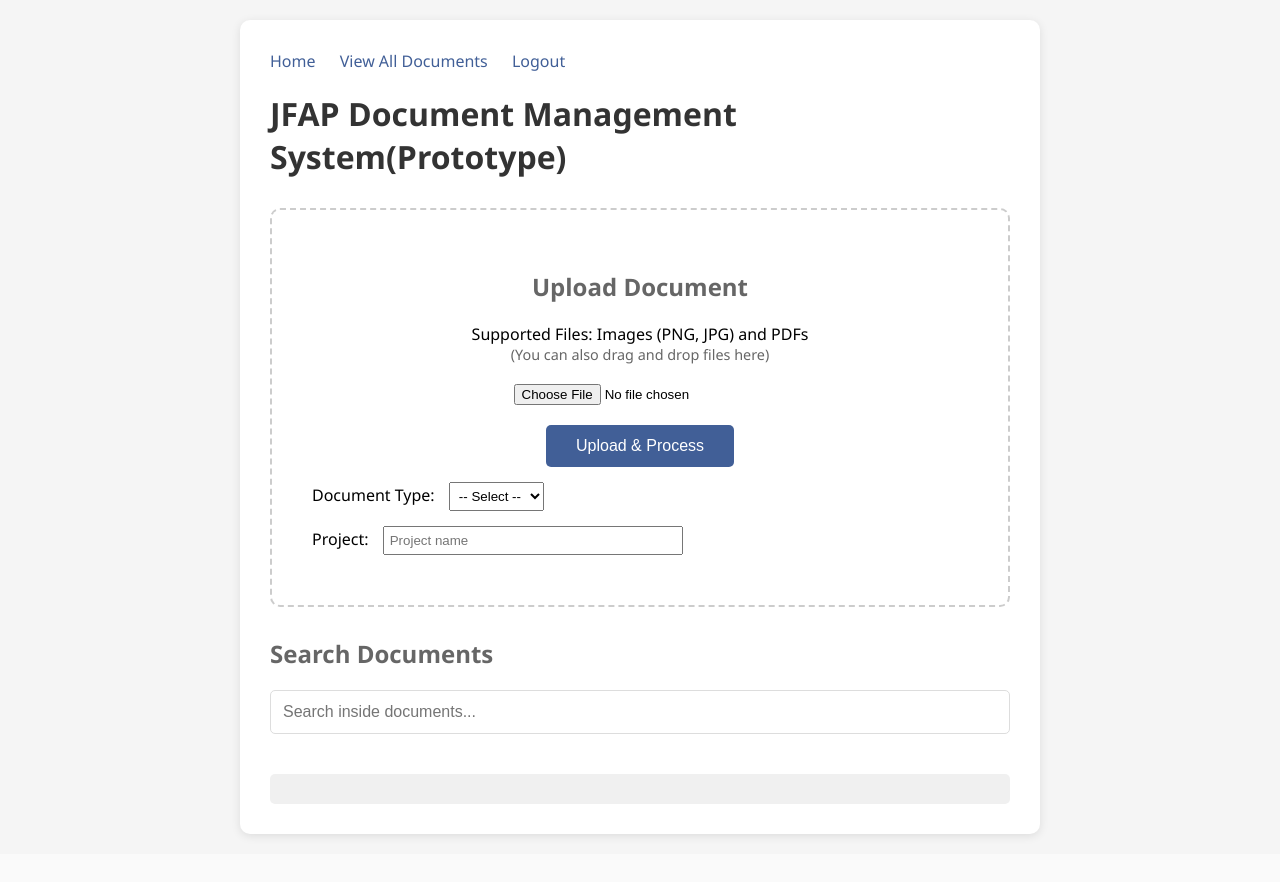
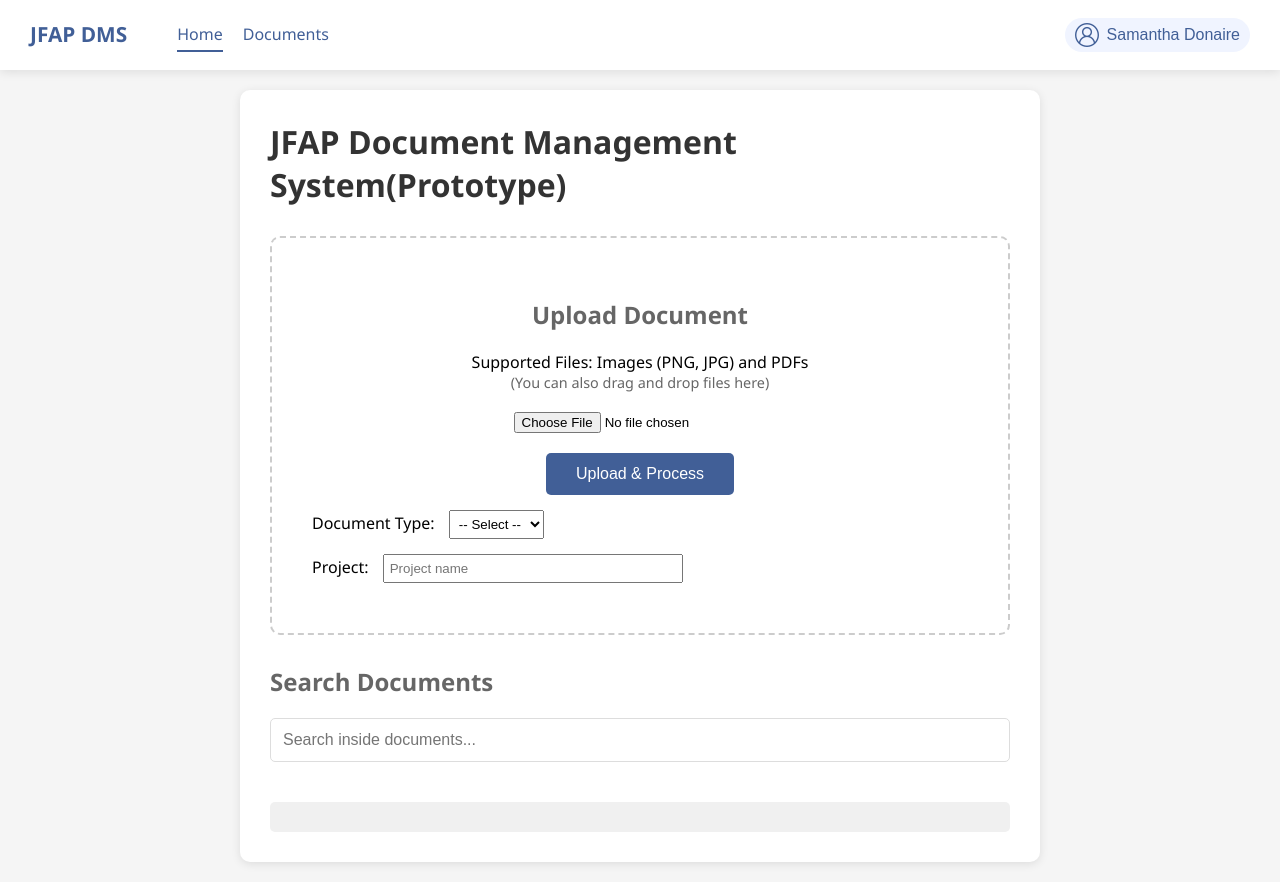
Before and after one commit to PBlacke/JFAP-Document-Management-System, a Flask app: page / in a window 1280 px wide. Before the commit the page ends 838 px from the top, so only its background shows below. Run offline with Flask 3, Linux system fonts and the light colour scheme; a user stored in the database is signed in.

Commit message:
Add base template and refactor existing templates for consistency

```diff
--- /dev/null
+++ b/templates/base.html
@@ -0,0 +1,168 @@
+<!DOCTYPE html>
+<html lang="en">
+<head>
+    <meta charset="UTF-8">
+    <meta name="viewport" content="width=device-width, initial-scale=1.0">
+    <title>{% block title %}JFAP DMS{% endblock %}</title>
+    <link rel="icon" href="{{ url_for('static', filename='fav.png') }}" type="image/png">
+    <style>
+        /* ----- Global Styles (copied from your existing pages) ----- */
+        * { margin: 0; padding: 0; box-sizing: border-box; }
+        body { font-family: 'Segoe UI', Tahoma, Geneva, Verdana, sans-serif; background: #f5f5f5; padding: 0; }
+        .container { max-width: 800px; margin: 20px auto; background: white; padding: 30px; border-radius: 10px; box-shadow: 0 2px 10px rgba(0,0,0,0.1); }
+        h1 { color: #333; margin-bottom: 30px; }
+        h2 { color: #666; margin: 20px 0; }
+        button { background: #415f97; color: white; border: none; padding: 12px 30px; border-radius: 5px; cursor: pointer; font-size: 16px; }
+        button:hover { background: #2c3e6b; }
+        a { color: #415f97; text-decoration: none; }
+        a:hover { text-decoration: underline; }
+
+        /* ----- Navbar Styles ----- */
+        .navbar {
+            background: white;
+            box-shadow: 0 2px 10px rgba(0,0,0,0.1);
+            padding: 15px 30px;
+            display: flex;
+            justify-content: space-between;
+            align-items: center;
+            flex-wrap: wrap;
+        }
+        .nav-left, .nav-right {
+            display: flex;
+            align-items: center;
+            gap: 20px;
+        }
+        .logo {
+            font-weight: bold;
+            font-size: 1.3rem;
+            color: #415f97;
+            margin-right: 30px;
+        }
+        .logo:hover {
+            text-decoration: none;
+        }
+        .nav-left a, .nav-right a {
+            padding: 5px 0;
+            border-bottom: 2px solid transparent;
+            transition: border-color 0.2s;
+        }
+        .nav-left a.active, .nav-right a.active {
+            border-bottom-color: #415f97;
+            font-weight: 500;
+        }
+
+        /* Profile dropdown */
+        .profile-dropdown {
+            position: relative;
+            display: inline-block;
+        }
+        .profile-btn {
+            background: none;
+            border: none;
+            cursor: pointer;
+            display: flex;
+            align-items: center;
+            gap: 8px;
+            padding: 5px 10px;
+            border-radius: 20px;
+            background: #f0f4ff;
+        }
+        .profile-btn:hover {
+            background: #e0e8ff;
+        }
+        .profile-icon {
+            font-size: 1.2rem;
+        }
+        .dropdown-content {
+            display: none;
+            position: absolute;
+            right: 0;
+            background: white;
+            min-width: 200px;
+            box-shadow: 0 8px 16px rgba(0,0,0,0.1);
+            border-radius: 8px;
+            padding: 12px;
+            z-index: 1;
+        }
+        .dropdown-content.show {
+            display: block;
+        }
+        .dropdown-content hr {
+            margin: 10px 0;
+            border: none;
+            border-top: 1px solid #eee;
+        }
+        .dropdown-content a {
+            display: block;
+            padding: 8px 0;
+            color: #415f97;
+        }
+    </style>
+    {% block extra_css %}{% endblock %}
+</head>
+<body>
+    <nav class="navbar">
+        <div class="nav-left">
+            <a href="{{ url_for('index') }}" class="logo">JFAP DMS</a>
+            <a href="{{ url_for('index') }}" class="{% if active_page == 'index' %}active{% endif %}">Home</a>
+            {% if current_user.is_authenticated %}
+                <a href="{{ url_for('list_documents') }}" class="{% if active_page == 'documents' %}active{% endif %}">Documents</a>
+            {% endif %}
+        </div>
+        <div class="nav-right">
+            {% if current_user.is_authenticated %}
+                <div class="profile-dropdown">
+                    <button class="profile-btn">
+                        <span class="profile-icon" style="display: inline-flex; align-items: center; gap: 5px;">
+                            <img src="{{ url_for('static', filename='user.png') }}" alt="User">
+                        </span>
+                        <span class="profile-name" style="color: #415f97;">
+                            {% set name_parts = current_user.username.split('.') %}
+                            {% if name_parts|length >= 2 %}
+                                {{ name_parts[0]|capitalize }} {{ name_parts[1]|capitalize }}
+                            {% else %}
+                                {{ current_user.username }}
+                            {% endif %}
+                        </span>
+                    </button>
+                    <div class="dropdown-content">
+                        <p><strong>{{ current_user.username }}</strong></p>
+                        <p>{{ current_user.email or 'No email provided' }}</p>
+                        <hr>
+                        <a href="{{ url_for('logout') }}" style="display: inline-flex; align-items: center; gap: 5px;">
+                            <img src="{{ url_for('static', filename='logout.png') }}" alt="User" style="height: 20px;">
+                            Logout
+                        </a>
+                    </div>
+                </div>
+            {% else %}
+                <a href="{{ url_for('login') }}" class="{% if active_page == 'login' %}active{% endif %}">Login</a>
+                <a href="{{ url_for('register') }}" class="{% if active_page == 'register' %}active{% endif %}">Register</a>
+            {% endif %}
+        </div>
+    </nav>
+
+    <main class="container">
+        {% block content %}{% endblock %}
+    </main>
+
+    <script>
+        // Simple dropdown toggle
+        document.addEventListener('DOMContentLoaded', function() {
+            const profileBtn = document.querySelector('.profile-btn');
+            if (profileBtn) {
+                profileBtn.addEventListener('click', function(e) {
+                    e.stopPropagation();
+                    const dropdown = document.querySelector('.dropdown-content');
+                    dropdown.classList.toggle('show');
+                });
+            }
+            window.addEventListener('click', function() {
+                const dropdowns = document.querySelectorAll('.dropdown-content');
+                dropdowns.forEach(d => d.classList.remove('show'));
+            });
+        });
+    </script>
+    {% block extra_js %}{% endblock %}
+</body>
+</html>
--- a/templates/index.html
+++ b/templates/index.html
@@ -1,45 +1,29 @@
-<!DOCTYPE html>
-<html lang="en">
-<head>
-    <meta charset="UTF-8">
-    <meta name="viewport" content="width=device-width, initial-scale=1.0">
-    <title>JFAP DMS Prototype</title>
-    <link rel="icon" href="{{ url_for('static', filename='fav.png') }}" type="image/png">
+{% extends "base.html" %}
 
+{% block title %}JFAP DMS Prototype{% endblock %}
+{% set active_page = 'index' %}
+
+{% block extra_css %}
  <style>
-        * { margin: 0; padding: 0; box-sizing: border-box; }
-        body { font-family: 'Segoe UI', Tahoma, Geneva, Verdana, sans-serif; background: #f5f5f5; padding: 20px; }
-        .container { max-width: 800px; margin: 0 auto; background: white; padding: 30px; border-radius: 10px; box-shadow: 0 2px 10px rgba(0,0,0,0.1); }
-        h1 { color: #333; margin-bottom: 30px; }
-        h2 { color: #666; margin: 20px 0; }
         .upload-area { border: 2px dashed #ccc; padding: 40px; text-align: center; border-radius: 10px; margin-bottom: 30px; }
         .upload-area:hover { border-color: #415f97; }
         input[type="file"] { margin: 20px 0; }
-        button { background: #415f97; color: white; border: none; padding: 12px 30px; border-radius: 5px; cursor: pointer; font-size: 16px; }
-        button:hover { background: #4553a0; }
         .search-box { width: 100%; padding: 12px; font-size: 16px; border: 1px solid #ddd; border-radius: 5px; margin-bottom: 20px; }
         .result-item { background: #f9f9f9; padding: 15px; margin: 10px 0; border-radius: 5px; border-left: 4px solid #415f97; }
         .filename { font-weight: bold; color: #333; }
         .snippet { color: #666; margin-top: 5px; font-size: 14px; }
         #result-text { background: #f0f0f0; padding: 15px; border-radius: 5px; margin-top: 20px; max-height: 400px; overflow-y: auto; }
-        .nav-links { margin-bottom: 20px; }
-        .nav-links a { color: #415f97; text-decoration: none; margin-right: 20px; }
-        .nav-links a:hover { text-decoration: underline; }
     </style>
 
-</head>
+{% endblock %}
 
-<body>
-    <div class="container">
-        <div class="nav-links">
-            <a href="/">Home</a>
-            <a href="/documents">View All Documents</a>
-            <a href="{{ url_for('logout') }}">Logout</a>
-        </div>
-
+{% block content %}
         <h1>JFAP Document Management System(Prototype)</h1>
 
-        <!--upload-->
+        <!--       upload
+                    >o)
+                    (_>
+        -->
         <div class="upload-area" id="drop-area">
             <h2>Upload Document</h2>
             <p>Supported Files: Images (PNG, JPG) and PDFs</p>
@@ -48,6 +32,7 @@
             <br>
             <button onclick="uploadFile()">Upload & Process</button>
             <div id="progress" style="margin-top: 10px; color: #666;"></div>
+
             <!--TYpe, project grrr not so skibidi 67676767-->
             <div style="margin: 15px 0; text-align: left;">
                 <label for="docType">Document Type:</label>
@@ -58,10 +43,12 @@
                     <option value="Other">Other</option>
                 </select>
             </div>
+
             <div style="margin: 10px 0; text-align: left;">
                 <label for="projectName">Project:</label>
                 <input type="text" id="projectName" name="project" placeholder="Project name" style="margin-left: 10px; padding: 5px; width: 300px;">
             </div>
+
         </div>
 
         <!--search-->
@@ -71,12 +58,9 @@
 
         <!--results-->
         <div id="result-text"></div>
-    </div>
+{% endblock %}
 
-
-
-
-
+{% block extra_js %}
 <script>
     async function uploadFile() {
         const fileInput = document.getElementById('fileInput');
@@ -127,7 +111,7 @@
         }
     }
 
-    // Search functionality (unchanged, keep as is)
+    // Search functionality
     let searchTimeout;
     document.getElementById('searchInput').addEventListener('input', function(e) {
         clearTimeout(searchTimeout);
@@ -156,7 +140,7 @@
         }, 500);
     });
 
-    // Drag & drop (unchanged, keep as is)
+    // Drag & drop
     const dropArea = document.getElementById('drop-area');
     ['dragenter', 'dragover', 'dragleave', 'drop'].forEach(eventName => {
         dropArea.addEventListener(eventName, preventDefaults, false);
@@ -196,9 +180,4 @@
         }
     }
 </script>
-
-
-
-</body>
-
-</html>
+{% endblock %}
```
Also changed, not shown: templates/documents.html (+11 -28 lines), documents.db, static/logout.png (added), static/user.png (added).
